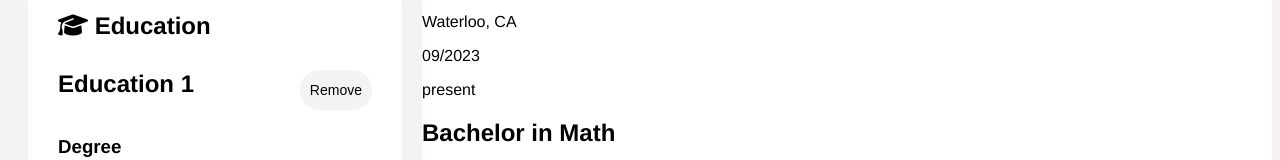
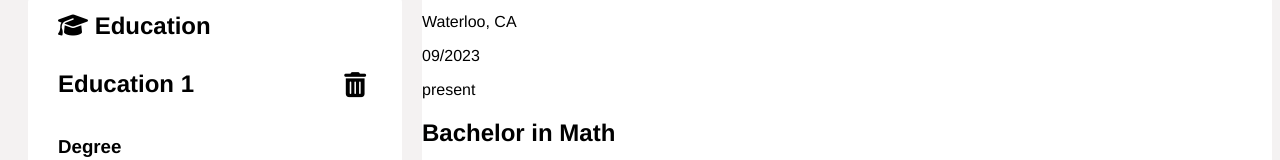
Before and after one commit to gavinxue050705/CVForge, a React (Vite) app: page / in a window 1280 px wide. Both pictures are taken after a click on the element "Education". Shown: the part 263-423 px from the top of the page. Built offline with nearby package versions, Linux system fonts and the light colour scheme.

Commit message:
Styled button icons

```diff
--- a/src/components/ButtonAdd.jsx
+++ b/src/components/ButtonAdd.jsx
@@ -1,7 +1,9 @@
 function ButtonAdd({ onAdd, section }) {
   return (
     <div className="button-add">
-      <button onClick={onAdd}>Add {section}</button>
+      <button onClick={onAdd}>
+        <i class="fa-regular fa-square-plus"></i>
+      </button>
     </div>
   );
 }
--- a/src/components/ButtonRemove.jsx
+++ b/src/components/ButtonRemove.jsx
@@ -1,7 +1,9 @@
 function ButtonRemove({ onRemove, index }) {
   return (
-    <div>
-      <button onClick={onRemove(index)}>Remove</button>
+    <div className="button-remove">
+      <button onClick={onRemove(index)}>
+        <i class="fa-solid fa-trash-can"></i>
+      </button>
     </div>
   );
 }
--- a/src/styles/App.css
+++ b/src/styles/App.css
@@ -79,13 +79,10 @@ input {
     padding: 0 10px;
 }
 button {
-    background-color: rgb(244, 242, 242);
+    background-color: white;
     border-style: none;
-    border-radius: 20px;
-    font-size: 14px;
-    height: 40px;
+    font-size: 25px;
     margin: 0 auto;
-    padding: 0 10px;
     cursor: pointer;
 }
 .button-add {
```
